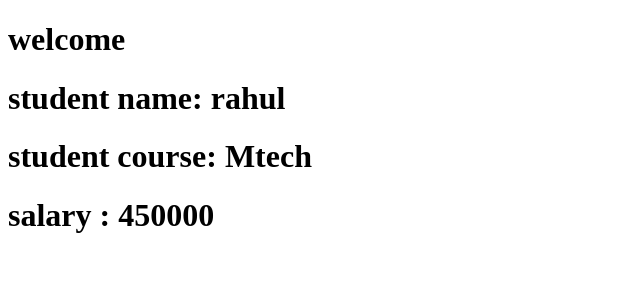
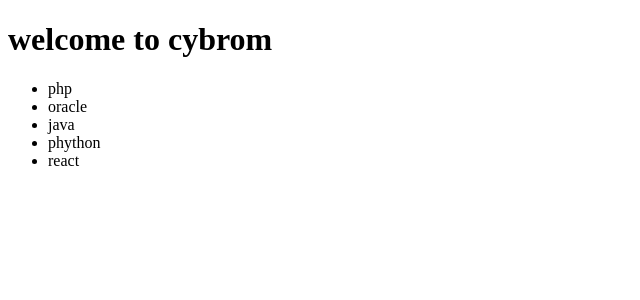
Before and after one commit to vikashsharma0707/React-js, a React (Vite) app in the folder app12pm/: page / in a window 1280 px wide. Shown: the top 300 px of the page, without its empty margins (0-640 px from the left). Built offline with nearby package versions, Linux system fonts and the light colour scheme.

Commit message:
second commit

```diff
--- a/app12pm/src/App.jsx
+++ b/app12pm/src/App.jsx
@@ -1,31 +1,120 @@
-import Employee from "./Employee";
 
-const nm= "rahul";
-const cls="Mtech";
-const fees=450000;
+
+// map method
+/*const age =[24,20,33,34,50];
+const myage= age.map((key)=>{
+  return(
+    <>
+
+    <h1>{key*2}</h1>
+    </>
+  )
+
+})*/
+
+
+//option and select tag
+/*const city= ["bhopal","indore","rewa","shahdol"];
+const myage=city.map((key)=>{
+return(
+  <>
+    <option>{key}</option>
+
+  </>
+)
+
+
+})*/
+
+
+const subject=["php","oracle","java","phython","react"];
+const mysub=subject.map((key)=>{
+  return(
+    <>
+    <li>{key}</li>
+    </>
+  )
+})
 
 const App=()=>{
-  return(
-    <>
-    <h1>welcome</h1>
-    <Employee stunm={nm}  cls={cls}  stufees={fees}/>
-    </>
-  )
+ return(
+  <>
+  <h1>welcome to cybrom</h1>
+  <ul>
+    {mysub}
+  </ul>
+  </>
+ )
 }
+
+
+/*const App=()=>{
+return(
+  <>
+  <h1>welcome to cybrom</h1>
+  <select>
+  {myage}
+  </select>
+  </>
+)
+}*/
 
 
 
 
 
+
+
+
+
+// map method
 /*const App=()=>{
+  const name=["ram","shyam","mohan","sohan"];
+  const ans =name.map((key)=>{
+    return(
+      <>
+      <h1>{key}</h1>
+      </>
+    )
+  })
+
   return(
     <>
-    <h1>welcome to cybrom</h1>
-    <Employee  nm="Arun"  empno="E007"  sal="320000"/>
+    <h1>wlecome to cybrom</h1>
+    {ans}
+
     </>
   )
 
 }*/
 
 
-export default App;
+
+
+
+
+
+
+
+
+
+// props
+// import Student from "./Student"
+
+// const data={
+//   "rollno":121,
+//   "name": "rahul",
+//   "city": "bhopal",
+// }
+
+// const App=()=>{
+//   return(
+//     <>
+
+//     <h1>welcome to cybrom</h1>
+//     <Student rno={data.rollno} nm={data.name} ct={data.city}/>
+//     </>
+//   )
+// }
+
+ export default App;
--- /dev/null
+++ b/app12pm/src/Student.jsx
@@ -0,0 +1,12 @@
+
+const Student=(props)=>{
+return(
+    <>
+    <h1>Student rollno: {props.rno}</h1>
+    <h1>name: {props.nm}</h1>
+    <h1>city: {props.ct}</h1>
+    </>
+)
+}
+
+export default Student;
```
